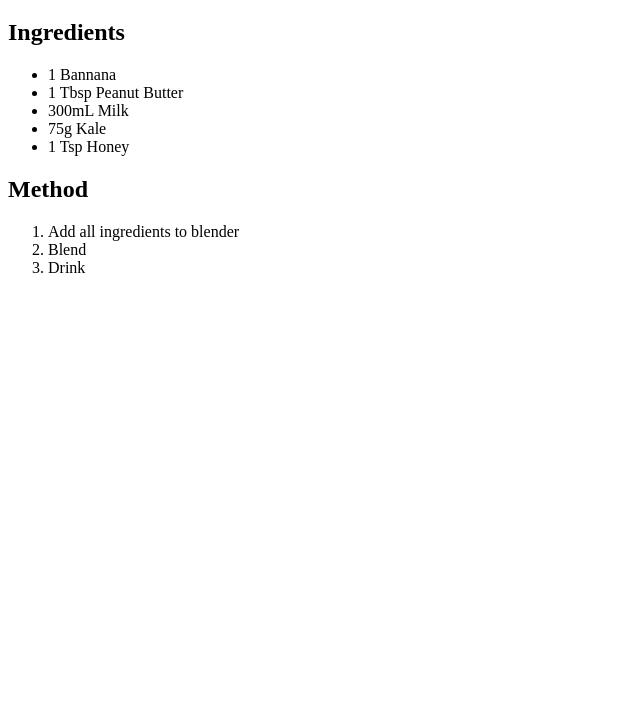
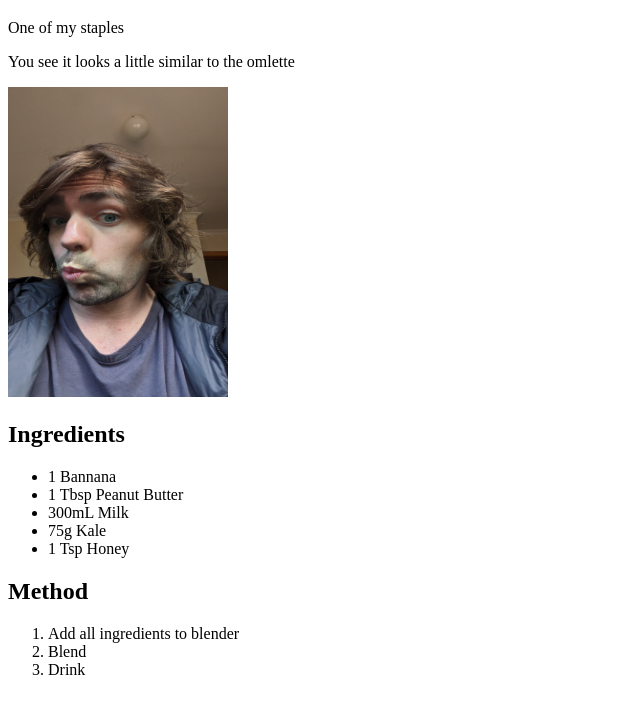
Before and after one commit to eloc777/odin-recipes, a plain HTML site: page recipes/bannanaSmooth.html in a window 1280 px wide. Shown: the part 61-774 px from the top of the page, without its empty margins (0-640 px from the left). Drawn offline with Linux system fonts and the light colour scheme.

Commit message:
Photo and paragraph additions

```diff
--- a/recipes/bannanaSmooth.html
+++ b/recipes/bannanaSmooth.html
@@ -7,6 +7,9 @@
 </head>
 <body>
     <h1>Bannana Smooth</h1>
+    <p>One of my staples</p>
+    <p>You see it looks a little similar to the omlette</p>
+    <img src="../imagesRecipe/PXL_20240327_063046205.jpg" height="310" width="220">
     <h2>Ingredients</h2>
     <ul>
         <li>1 Bannana</li>
```
Also changed, not shown: recipes/spanishOmlette.html (+2 -0 lines), imagesRecipe/PXL_20240327_063043944.jpg (added), imagesRecipe/PXL_20240327_063046205.jpg (added), imagesRecipe/PXL_20240327_063047451.jpg (added).
